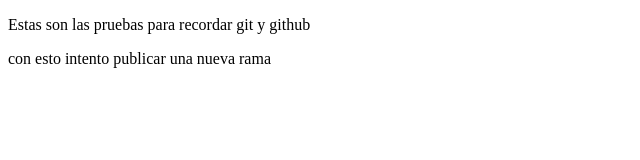
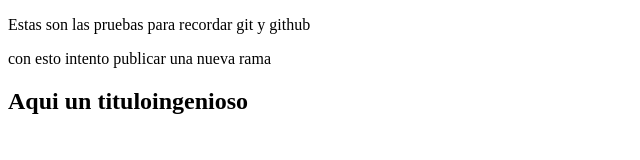
Before and after one commit to ojsilvera/configit, a plain HTML site: page index.html in a window 1280 px wide. Shown: the whole page, without its empty margins (0-640 px from the left). Drawn offline with Linux system fonts and the light colour scheme.

Commit message:
agregue section, un parrafo y un titulo

```diff
--- a/index.html
+++ b/index.html
@@ -13,5 +13,10 @@
     <p>
         con esto intento publicar una nueva rama
     </p>
+    <section>
+        <p>
+            <h1> Aqui un tituloingenioso</h1>
+        </p>
+    </section>
 </body>
 </html>
```
